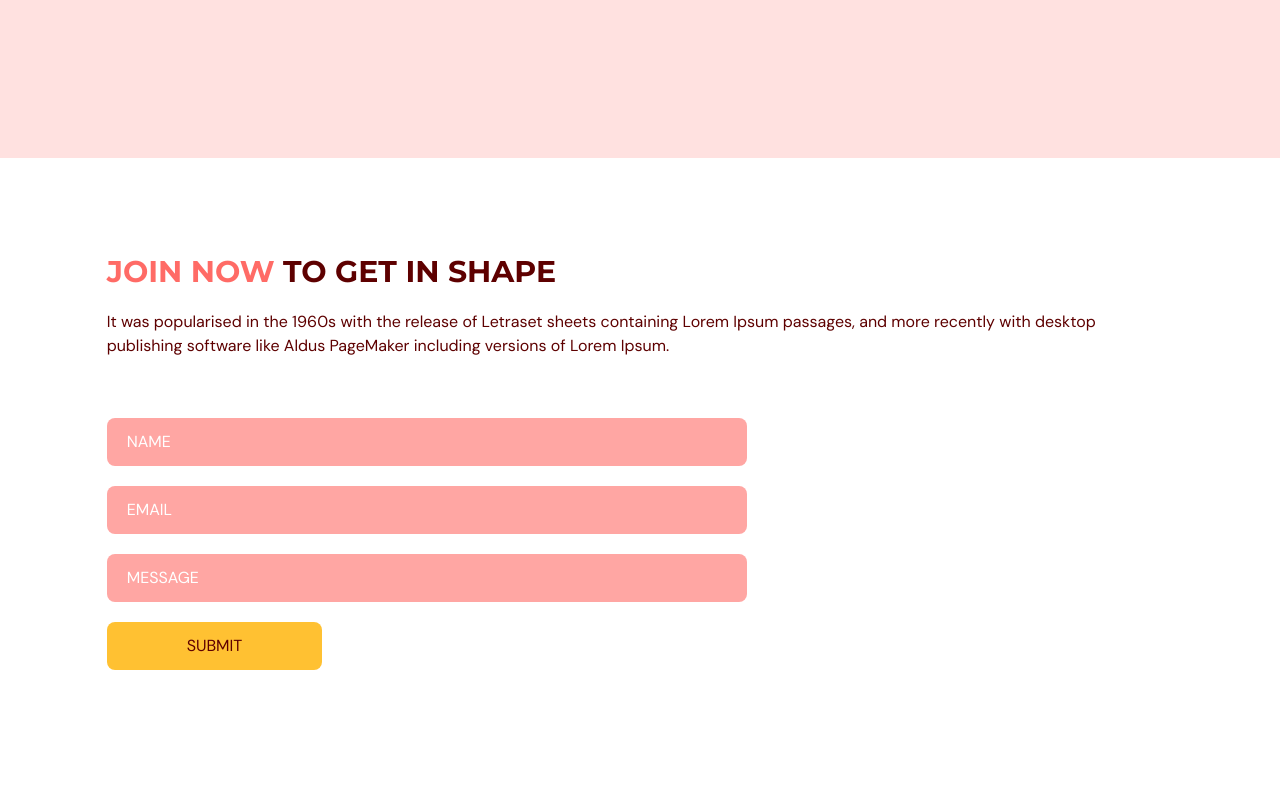
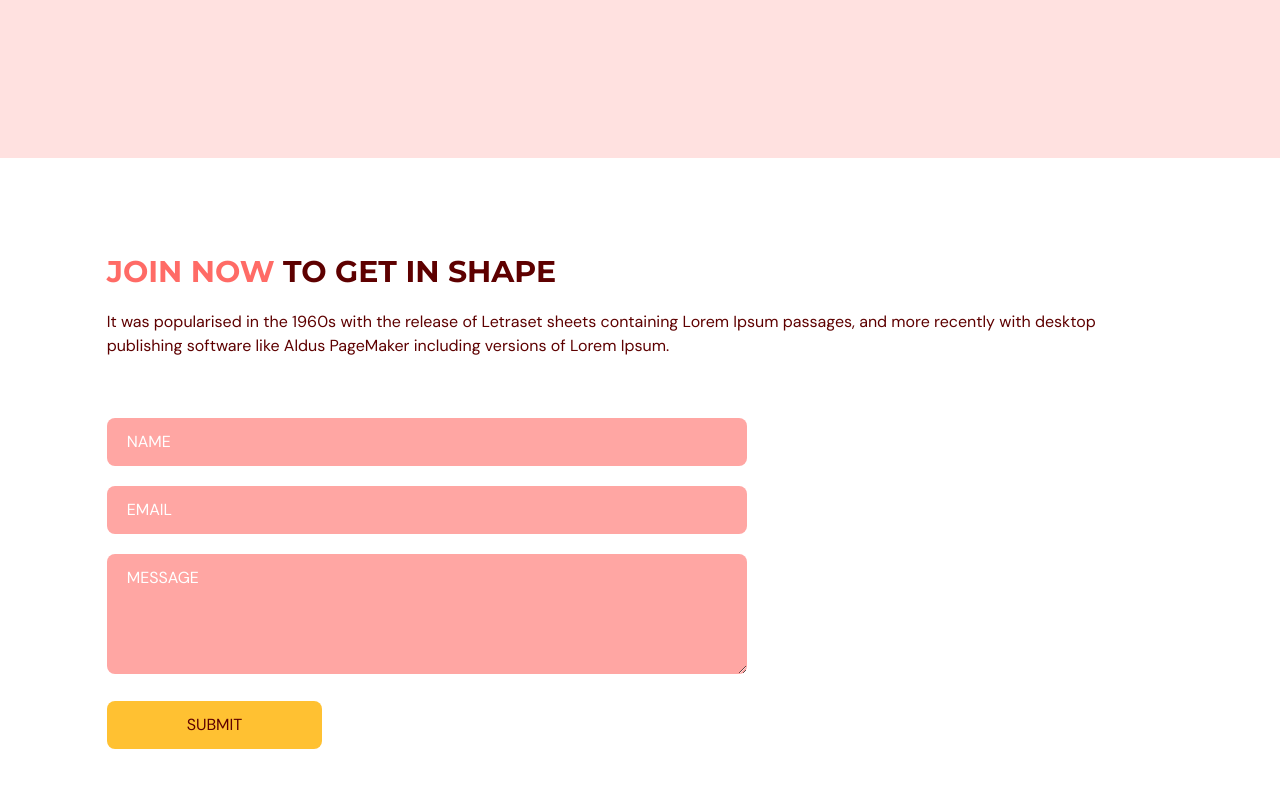
Before and after one commit to kolamat/gym-module, a React (Vite) app: page / in a window 1280 px wide. Shown: the part 2856-3643 px from the top of the page. Built offline with nearby package versions, Linux system fonts and the light colour scheme.

Commit message:
On branch main Your branch is ahead of 'origin/main' by 11 commits.   (use "git push" to publish your local commits)
Changes to be committed:
	modified:   src/scenes/contactUs/ContactUs.tsx

```diff
--- a/src/scenes/contactUs/ContactUs.tsx
+++ b/src/scenes/contactUs/ContactUs.tsx
@@ -101,10 +101,11 @@ const ContactUs = ({ setSelectedPage }: Props) => {
                   {errors.email.type === "pattern" && "invalid email address."}
                 </p>
               )}
-              <input
+              <textarea
                 className={inputStyles}
-                type="text"
                 placeholder="MESSAGE"
+                rows={4}
+                cols={50}
                 {...register("message", {
                   required: true,
                   maxLength: 2000,
```
